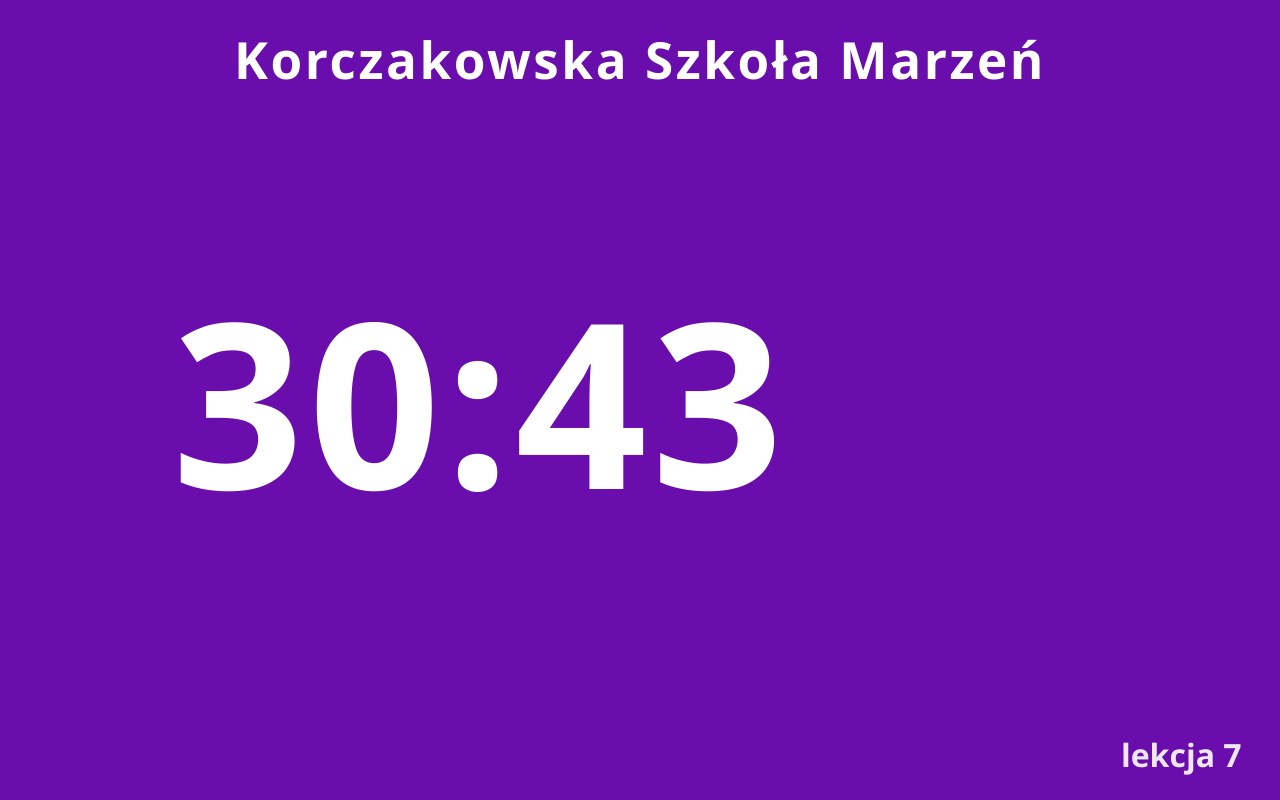
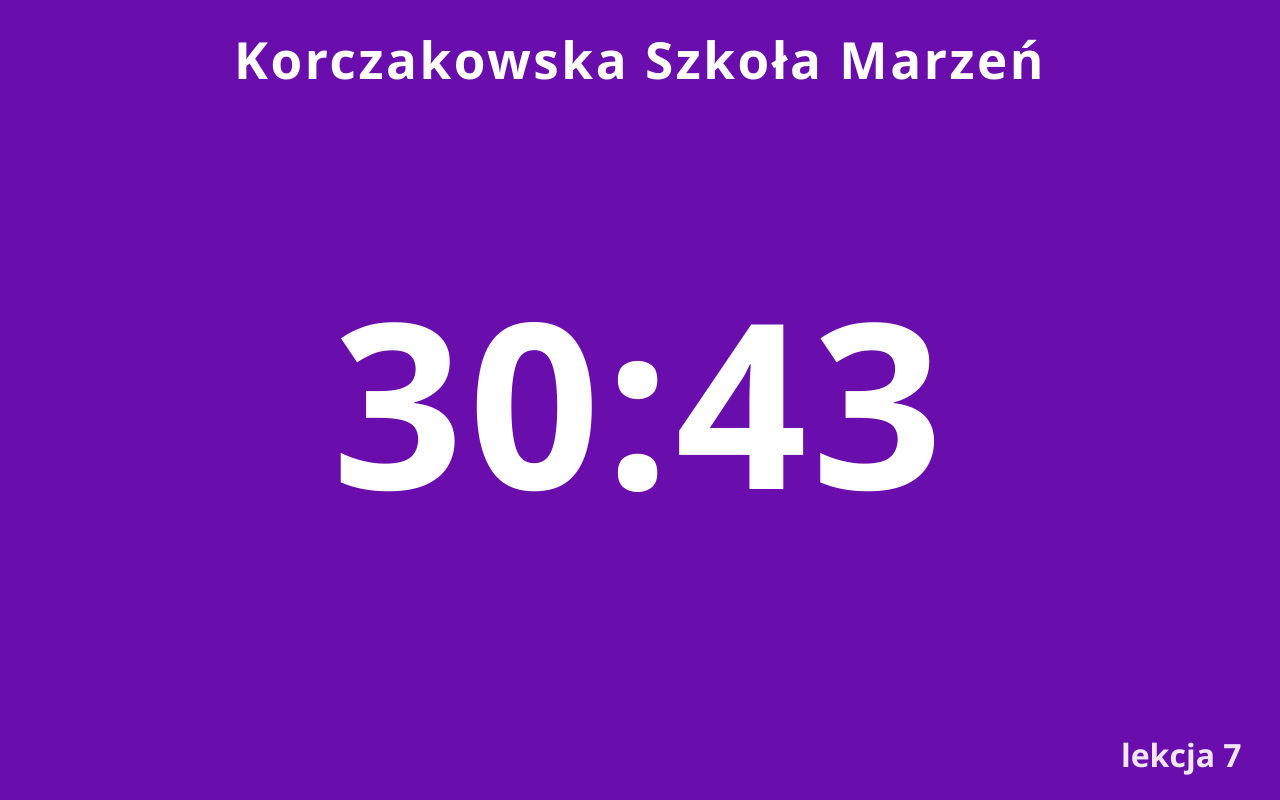
Before and after one commit to marcinostaszewskicode/school-timer, a plain HTML site: page index.html in a window 1280 px wide. Drawn offline with Linux system fonts and the light colour scheme.

Commit message:
Change body flex direction to column
Changed layout from row to column for body flexbox.

```diff
--- a/index.html
+++ b/index.html
@@ -13,21 +13,14 @@
   }
   body {
     display: flex;
-    flex-direction: row;
+    flex-direction: column;
     align-items: center;
     justify-content: center;
     position: relative;
     color: #ffffff;
     transition: background-color 0.5s ease;
   }
-  #leftSide {
-    display: flex;
-    flex-direction: column;
-    width: 75%;
-  }
-  #rightSide {
-    width: 25%;
-  }
+
   .bg-purple { background-color: #6A0DAD; }
   .bg-green  { background-color: #2E7D32; }
   .bg-gray   { background-color: #333333; }
@@ -79,7 +72,6 @@
 </style>
 </head>
 <body id="body">
- <div id="leftSide">
    <div id="topTitle"></div>
 
    <div id="mainDisplay">
@@ -88,11 +80,8 @@
    </div>
 
    <div id="lessonNumber"></div>
-  </div>
 
- <div id="rightSide"></div>
-
-<script>
+ <script>
   // Definicje planu lekcji: [godzina_startu "HH:MM", czas_trwania_w_minutach]
   const scheduleMonFri = [
     ["08:30", 40], ["09:15", 40], ["10:10", 40], ["10:55", 40],
```
